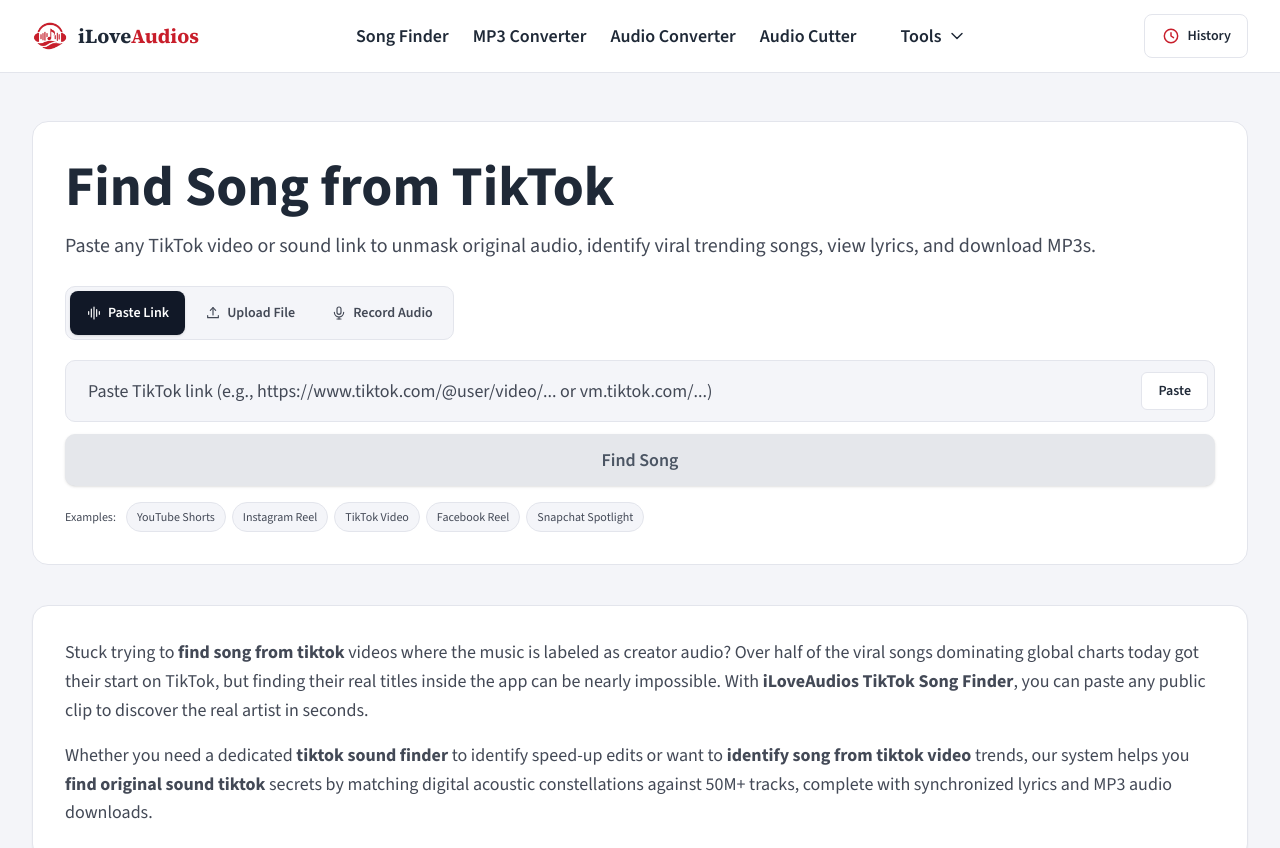
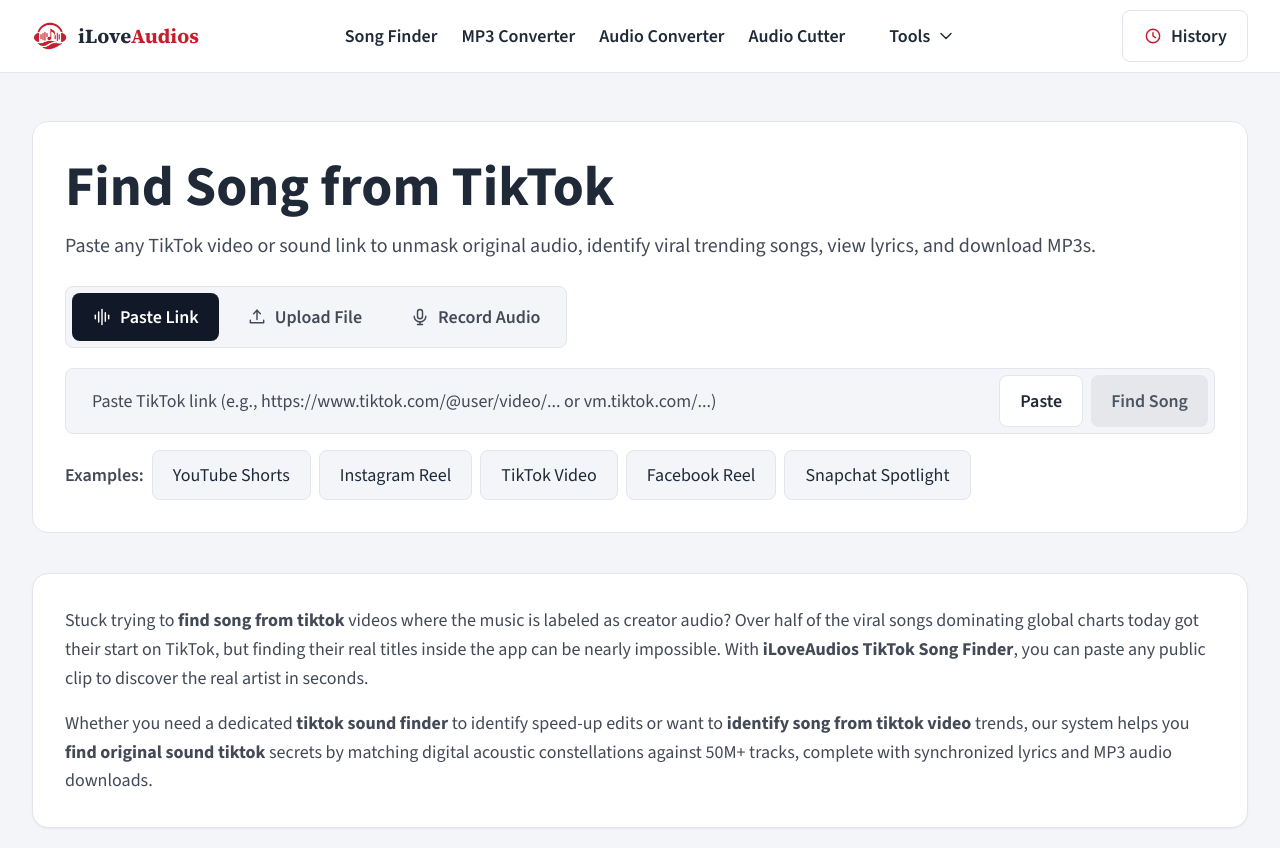
Before and after one commit to kunwarom09/audiolab, a Next.js app: page /find-song-from-tiktok in a window 1280 px wide. Shown: the top 848 px of the page. Built offline with nearby package versions, Linux system fonts and the light colour scheme.

Commit message:
fix(responsive): preserve exact desktop view layout while keeping mobile view polished

```diff
--- a/src/components/Header.jsx
+++ b/src/components/Header.jsx
@@ -108,13 +108,13 @@ export default function Header({ onOpenHistory, historyCount }) {
           <button
             type="button"
             onClick={onOpenHistory}
-            className="h-10 sm:min-h-[44px] px-2.5 sm:px-4 rounded-[8px] bg-[var(--color-surface)] hover:bg-[var(--color-bg)] border border-[var(--color-border)] text-[var(--color-text)] hover:text-[var(--color-brand)] text-xs sm:text-sm font-semibold flex items-center gap-1.5 transition-colors duration-150 cursor-pointer"
+            className="h-10 sm:min-h-[52px] sm:min-w-[48px] px-2.5 sm:px-3.5 sm:xl:px-5 rounded-[8px] bg-[var(--color-surface)] hover:bg-[var(--color-bg)] border border-[var(--color-border)] text-[var(--color-text)] hover:text-[var(--color-brand)] text-xs sm:text-[length:var(--text-base)] font-semibold flex items-center gap-1.5 sm:gap-2 transition-colors duration-150 cursor-pointer"
             title="View History"
           >
             <HistoryClockIcon className="w-4 h-4 sm:w-5 sm:h-5 text-[var(--color-brand)] shrink-0" />
             <span className="hidden sm:inline">History</span>
             {historyCount > 0 && (
-              <span className="min-w-[18px] h-[18px] px-1 rounded-full text-[11px] leading-none font-bold bg-[var(--color-brand)] text-white flex items-center justify-center">
+              <span className="min-w-[18px] h-[18px] sm:min-w-0 sm:h-auto px-1 sm:px-2.5 sm:py-1 rounded-full text-[11px] sm:text-[length:var(--text-base)] leading-none font-bold bg-[var(--color-brand)] text-white flex items-center justify-center">
                 {historyCount}
               </span>
             )}
@@ -123,15 +123,15 @@ export default function Header({ onOpenHistory, historyCount }) {
           <button
             type="button"
             onClick={() => setIsMenuOpen((prev) => !prev)}
-            className="lg:hidden h-10 w-10 sm:min-h-[44px] sm:min-w-[44px] p-0 rounded-[8px] bg-[var(--color-surface)] hover:bg-[var(--color-bg)] border border-[var(--color-border)] text-[var(--color-text)] cursor-pointer flex items-center justify-center"
+            className="lg:hidden h-10 w-10 sm:min-h-[52px] sm:min-w-[48px] sm:px-[20px] p-0 rounded-[8px] bg-[var(--color-surface)] hover:bg-[var(--color-bg)] border border-[var(--color-border)] text-[var(--color-text)] cursor-pointer flex items-center justify-center"
             title="Toggle Menu"
             aria-label="Toggle Navigation Menu"
             aria-expanded={isMenuOpen}
           >
             {isMenuOpen ? (
-              <CloseCrossIcon className="w-5 h-5 text-[var(--color-brand)]" />
+              <CloseCrossIcon className="w-5 h-5 sm:w-6 sm:h-6 text-[var(--color-brand)]" />
             ) : (
-              <MenuLinesIcon className="w-5 h-5" />
+              <MenuLinesIcon className="w-5 h-5 sm:w-6 sm:h-6" />
             )}
           </button>
         </div>
--- a/src/components/MediaInputArea.jsx
+++ b/src/components/MediaInputArea.jsx
@@ -259,20 +259,20 @@ export default function MediaInputArea({
       <div
         role="tablist"
         aria-label="Song finder input method"
-        className="w-full grid grid-cols-3 sm:inline-flex sm:w-auto items-center gap-1 p-1 bg-[var(--color-bg)] rounded-[10px] border border-[var(--color-border)]"
+        className="w-full grid grid-cols-3 sm:inline-flex sm:w-auto items-center gap-1 sm:gap-2 p-1 sm:p-1.5 bg-[var(--color-bg)] rounded-[10px] sm:rounded-[8px] border border-[var(--color-border)]"
       >
         <button
           type="button"
           role="tab"
           aria-selected={activeTab === 'link'}
           onClick={() => setActiveTab('link')}
-          className={`flex items-center justify-center gap-1.5 min-h-[44px] px-2.5 sm:px-4 py-2 rounded-[8px] text-xs sm:text-sm font-semibold transition-all duration-150 cursor-pointer whitespace-nowrap ${
+          className={`flex items-center justify-center gap-1.5 sm:gap-2 min-h-[44px] sm:min-h-[48px] sm:flex-initial px-2.5 sm:px-[20px] py-2 sm:py-[12px] rounded-[8px] text-xs sm:text-[length:var(--text-base)] font-semibold transition-all duration-150 cursor-pointer whitespace-nowrap ${
             activeTab === 'link'
-              ? 'bg-[var(--color-pill-active)] text-white shadow-sm'
+              ? 'bg-[var(--color-pill-active)] text-white shadow-sm sm:shadow-none'
               : 'text-[var(--color-text-muted)] hover:text-[var(--color-text)]'
           }`}
         >
-          <WaveformIcon className="w-4 h-4 shrink-0" />
+          <WaveformIcon className="w-4 h-4 sm:w-5 sm:h-5 shrink-0" />
           <span>Paste Link</span>
         </button>
 
@@ -281,13 +281,13 @@ export default function MediaInputArea({
           role="tab"
           aria-selected={activeTab === 'upload'}
           onClick={() => setActiveTab('upload')}
-          className={`flex items-center justify-center gap-1.5 min-h-[44px] px-2.5 sm:px-4 py-2 rounded-[8px] text-xs sm:text-sm font-semibold transition-all duration-150 cursor-pointer whitespace-nowrap ${
+          className={`flex items-center justify-center gap-1.5 sm:gap-2 min-h-[44px] sm:min-h-[48px] sm:flex-initial px-2.5 sm:px-[20px] py-2 sm:py-[12px] rounded-[8px] text-xs sm:text-[length:var(--text-base)] font-semibold transition-all duration-150 cursor-pointer whitespace-nowrap ${
             activeTab === 'upload'
-              ? 'bg-[var(--color-pill-active)] text-white shadow-sm'
+              ? 'bg-[var(--color-pill-active)] text-white shadow-sm sm:shadow-none'
               : 'text-[var(--color-text-muted)] hover:text-[var(--color-text)]'
           }`}
         >
-          <UploadTrayIcon className="w-4 h-4 shrink-0" />
+          <UploadTrayIcon className="w-4 h-4 sm:w-5 sm:h-5 shrink-0" />
           <span>Upload File</span>
         </button>
 
@@ -296,31 +296,32 @@ export default function MediaInputArea({
           role="tab"
           aria-selected={activeTab === 'record'}
           onClick={() => setActiveTab('record')}
-          className={`flex items-center justify-center gap-1.5 min-h-[44px] px-2.5 sm:px-4 py-2 rounded-[8px] text-xs sm:text-sm font-semibold transition-all duration-150 cursor-pointer whitespace-nowrap ${
+          className={`flex items-center justify-center gap-1.5 sm:gap-2 min-h-[44px] sm:min-h-[48px] sm:flex-initial px-2.5 sm:px-[20px] py-2 sm:py-[12px] rounded-[8px] text-xs sm:text-[length:var(--text-base)] font-semibold transition-all duration-150 cursor-pointer whitespace-nowrap ${
             activeTab === 'record'
-              ? 'bg-[var(--color-pill-active)] text-white shadow-sm'
+              ? 'bg-[var(--color-pill-active)] text-white shadow-sm sm:shadow-none'
               : 'text-[var(--color-text-muted)] hover:text-[var(--color-text)]'
           }`}
         >
-          <MicStrokeIcon className="w-4 h-4 shrink-0" />
+          <MicStrokeIcon className="w-4 h-4 sm:w-5 sm:h-5 shrink-0" />
           <span>Record Audio</span>
         </button>
       </div>
 
       {activeTab === 'link' && (
-        <div className="space-y-3">
-          <form onSubmit={handleLinkSubmit} className="space-y-3">
+        <div className="space-y-3 sm:space-y-4">
+          <form onSubmit={handleLinkSubmit} className="space-y-3 sm:space-y-0">
             <label htmlFor="subpage-song-finder-url" className="sr-only">
               Video URL
             </label>
-            <div className="relative flex items-center bg-[var(--color-bg)] rounded-[10px] p-1.5 border border-[var(--color-border)] focus-within:border-[var(--color-brand)] transition-colors">
+            <div className="flex flex-col sm:flex-row items-stretch sm:items-center bg-[var(--color-bg)] rounded-[10px] sm:rounded-[8px] p-1.5 gap-2 border border-[var(--color-border)] focus-within:border-[var(--color-brand)]">
+              <div className="flex items-center flex-1 min-w-0 gap-2">
                 <input
                   id="subpage-song-finder-url"
-                type="url"
+                  type="text"
                   value={url}
                   onChange={(e) => setUrl(e.target.value)}
                   placeholder={linkPlaceholder}
-                className="flex-1 min-w-0 min-h-[44px] sm:min-h-[48px] bg-transparent px-3 sm:px-4 text-sm sm:text-base text-[var(--color-text)] placeholder:text-[var(--color-text-muted)] focus:outline-none"
+                  className="w-full bg-transparent px-3 sm:px-[20px] py-2 sm:py-[12px] text-sm sm:text-[length:var(--text-base)] text-[var(--color-text)] placeholder:text-[var(--color-text-muted)] focus:outline-none"
                   disabled={isLoading}
                 />
 
@@ -329,25 +330,51 @@ export default function MediaInputArea({
                     type="button"
                     onClick={() => setUrl('')}
                     aria-label="Clear URL"
-                  className="w-9 h-9 flex items-center justify-center text-[var(--color-text-muted)] hover:text-[var(--color-text)] cursor-pointer shrink-0"
+                    className="w-8 h-8 sm:min-w-[48px] sm:min-h-[48px] flex items-center justify-center text-[var(--color-text-muted)] hover:text-[var(--color-text)] cursor-pointer shrink-0"
                   >
-                  <CloseCrossIcon className="w-4 h-4" />
+                    <CloseCrossIcon className="w-4 h-4 sm:w-5 sm:h-5" />
                   </button>
                 )}
 
+                {/* Mobile-only inline paste button */}
                 <button
                   type="button"
                   onClick={handlePaste}
-                className="shrink-0 min-h-[38px] px-3.5 sm:px-4 rounded-[6px] text-xs sm:text-sm font-semibold text-[var(--color-text)] bg-[var(--color-surface)] hover:border-[var(--color-text)] border border-[var(--color-border)] cursor-pointer transition-colors"
+                  className="sm:hidden shrink-0 min-h-[38px] px-3.5 rounded-[6px] text-xs font-semibold text-[var(--color-text)] bg-[var(--color-surface)] hover:border-[var(--color-text)] border border-[var(--color-border)] cursor-pointer transition-colors"
                 >
                   Paste
                 </button>
               </div>
 
+              {/* Desktop action buttons: side-by-side in same horizontal bar as before */}
+              <div className="hidden sm:flex items-center gap-2 shrink-0">
+                <button
+                  type="button"
+                  onClick={handlePaste}
+                  className="min-h-[52px] px-[20px] rounded-[8px] text-[length:var(--text-base)] font-semibold text-[var(--color-text)] bg-[var(--color-surface)] hover:border-[var(--color-text)] border border-[var(--color-border)] cursor-pointer transition-colors duration-150"
+                >
+                  Paste
+                </button>
+
                 <button
                   type="submit"
                   disabled={isSubmitDisabled}
-              className={`w-full min-h-[48px] sm:min-h-[52px] px-5 rounded-[10px] font-semibold text-sm sm:text-base flex items-center justify-center gap-2 transition-all shadow-sm ${
+                  className={`min-h-[52px] px-[20px] rounded-[8px] font-semibold text-[length:var(--text-base)] transition-colors duration-150 ${
+                    isSubmitDisabled
+                      ? 'bg-[var(--color-disabled-bg)] text-[var(--color-disabled-fg)] cursor-not-allowed'
+                      : 'bg-[var(--color-brand)] hover:bg-[var(--color-brand-hover)] text-white cursor-pointer'
+                  }`}
+                >
+                  {isLoading ? 'Finding...' : 'Find Song'}
+                </button>
+              </div>
+            </div>
+
+            {/* Mobile-only Find Song button */}
+            <button
+              type="submit"
+              disabled={isSubmitDisabled}
+              className={`sm:hidden w-full min-h-[48px] px-5 rounded-[10px] font-semibold text-sm flex items-center justify-center gap-2 transition-all shadow-sm ${
                 isSubmitDisabled
                   ? 'bg-[var(--color-disabled-bg)] text-[var(--color-disabled-fg)] cursor-not-allowed'
                   : 'bg-[var(--color-brand)] hover:bg-[var(--color-brand-hover)] text-white cursor-pointer active:scale-[0.99]'
@@ -357,8 +384,8 @@ export default function MediaInputArea({
             </button>
           </form>
 
-          <div className="flex flex-wrap items-center gap-1.5 pt-1 text-xs">
-            <span className="text-[var(--color-text-muted)] font-medium mr-1">Examples:</span>
+          <div className="flex flex-wrap items-center gap-1.5 sm:gap-2 pt-1 sm:pt-0 text-xs sm:text-[length:var(--text-base)]">
+            <span className="text-[var(--color-text-muted)] font-medium sm:font-semibold mr-1 sm:mr-0">Examples:</span>
             {sampleReels.map((sample, idx) => (
               <button
                 key={idx}
@@ -367,7 +394,7 @@ export default function MediaInputArea({
                   setUrl(sample.url);
                   onExtractLink(sample.url);
                 }}
-                className="px-2.5 py-1.5 rounded-full bg-[var(--color-bg)] hover:border-[var(--color-brand)] hover:text-[var(--color-brand)] border border-[var(--color-border)] text-[var(--color-text-muted)] hover:text-[var(--color-text)] text-xs font-medium transition-colors cursor-pointer"
+                className="px-2.5 py-1.5 sm:min-h-[48px] sm:px-[20px] sm:py-[12px] rounded-full sm:rounded-[8px] bg-[var(--color-bg)] hover:border-[var(--color-brand)] hover:text-[var(--color-brand)] border border-[var(--color-border)] text-[var(--color-text-muted)] sm:text-[var(--color-text)] text-xs sm:text-[length:var(--text-base)] font-medium transition-colors duration-150 cursor-pointer"
               >
                 {sample.label}
               </button>
```
Also changed, not shown: src/components/SongFinderSection.jsx (+15 -15 lines). Lines whose indentation alone changed are shown as unchanged.
